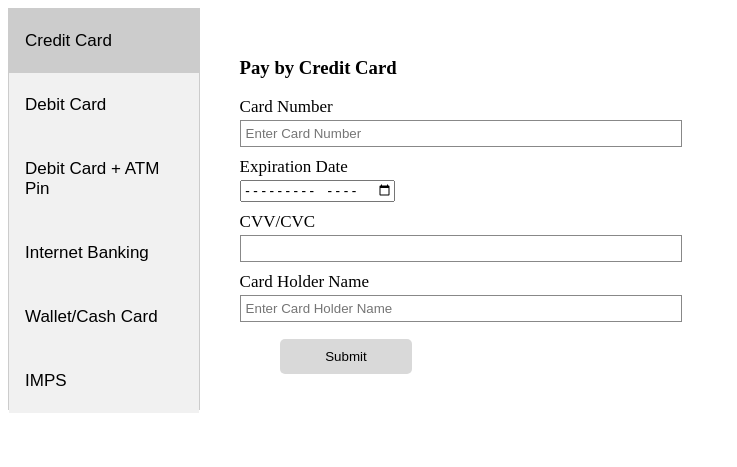
After one commit to Surajk7725/SDP_PFSD, a Django app: page /payment in a window 1280 px wide. The commit adds this page. Shown: the top 467 px of the page, without its empty margins (0-737 px from the left). Run offline with Django 4.2, Linux system fonts and the light colour scheme.

```diff
--- a/pythonProject1-master/SDP-proj/MyApp/models.py
+++ b/pythonProject1-master/SDP-proj/MyApp/models.py
@@ -11,9 +11,6 @@ class Car(models.Model):
 
     def __str__(self):
         return self.car_name
-
-
-from django.db import models
 
 class Order(models.Model):
     order_id = models.AutoField(primary_key=True)
@@ -42,7 +39,6 @@ class Contact(models.Model):
     email = models.CharField(max_length=150, default="")
     phone_number = models.CharField(max_length=15, default="")
     message = models.TextField(max_length=500, default="")
-
     def __str__(self):
         return self.name
 
--- a/pythonProject1-master/SDP-proj/MyApp/urls.py
+++ b/pythonProject1-master/SDP-proj/MyApp/urls.py
@@ -16,5 +16,7 @@ urlpatterns = [
     path("bill1",views.order1,name = "bill1"),
     path("bill2",views.order2,name = "bill2"),
     path("contact",views.contact,name = 'contact'),
-
+    path("handle",views.handle,name = 'handle'),
+    path("payment", views.payment, name="payment"),
+    path("faqs", views.faqs, name="faqs"),
     ]
--- a/pythonProject1-master/SDP-proj/MyApp/views.py
+++ b/pythonProject1-master/SDP-proj/MyApp/views.py
@@ -1,9 +1,10 @@
-from django.shortcuts import render, redirect
 from django.contrib.auth.models import User
 from django.contrib import messages
+from django.contrib.auth import authenticate, login, logout
+from django.contrib.auth.models import User
 from django.core.mail import send_mail
-from django.contrib.auth import authenticate, login, logout
-from .models import Car, Order, Contact,Bike,Bus,OrderBike,OrderBus
+
+from .models import Car, Contact, Bike, Bus, OrderBike, OrderBus ,Order
 
 
 def initial(request):
@@ -13,6 +14,8 @@ def initial(request):
 def index(request):
     return render(request, 'index.html')
 
+def faqs(request):
+    return render(request, 'faqs.html')
 
 def about(request):
     return render(request, 'about.html ')
@@ -111,10 +114,6 @@ def bill2(request):
     params = {'buses': buses}
     return render(request, 'bill2.html', params)
 
-
-from django.shortcuts import render, redirect
-from .models import Order
-
 def order(request):
     if request.method == "POST":
         billname = request.POST.get('billname', '')
@@ -145,7 +144,7 @@ def order(request):
         order = Order(name=billname, email=billemail, phone=billphone, address=billaddress, city=billcity, cars=cars11,
                       days_for_rent=dayss, date=date, loc_from=fl, loc_to=tl,aadhar_card=aadhar_card, driving_license=driving_license, passport_photo=passport_photo)
         order.save()
-        return redirect('home')
+        return redirect('payment')
     else:
         print("error")
         return render(request, 'bill.html')
@@ -181,7 +180,7 @@ def order1(request):
         order = OrderBike(name=billname, email=billemail, phone=billphone, address=billaddress, city=billcity, bike=bikes11,
                       days_for_rent=dayss, date=date, loc_from=fl, loc_to=tl,aadhar_card=aadhar_card, driving_license=driving_license, passport_photo=passport_photo)
         order.save()
-        return redirect('home')
+        return redirect('payment')
     else:
         print("error")
         return render(request, 'bill1.html')
@@ -216,11 +215,13 @@ def order2(request):
         order = OrderBus(name=billname, email=billemail, phone=billphone, address=billaddress, city=billcity, bus=buses11,
                       days_for_rent=dayss, date=date, loc_from=fl, loc_to=tl,aadhar_card=aadhar_card, driving_license=driving_license, passport_photo=passport_photo)
         order.save()
-        return redirect('home')
+        return redirect('payment')
     else:
         print("error")
         return render(request, 'bill2.html')
 
+
+from django.shortcuts import render, redirect
 
 def contact(request):
     if request.method == "POST":
@@ -238,4 +239,17 @@ def contact(request):
             [contactemail],
             fail_silently=False,
         )
-    return render(request, 'contact.html ')
+        # Redirect to contact details page with the current date
+        return redirect('home')
+
+    return render(request, 'contact.html')
+
+
+def handle(request):
+    contacts = Contact.objects.filter()
+    return render(request, 'handle.html', {'contacts': contacts})
+
+def payment(request):
+    value=2500
+    messages.success(request, 'Payment successful!')
+    return render(request, "payment.html", {"value": value})
--- a/pythonProject1-master/SDP-proj/templates/base.html
+++ b/pythonProject1-master/SDP-proj/templates/base.html
@@ -38,6 +38,9 @@
             </li>
             <li class="nav-item active">
               <a class="nav-link" href="/about">About Us</a>
+            </li>
+              <li class="nav-item active">
+              <a class="nav-link" href="/faqs">FAQs</a>
             </li>
             {%if user.is_authenticated%}
 
--- a/pythonProject1-master/SDP-proj/templates/bill.html
+++ b/pythonProject1-master/SDP-proj/templates/bill.html
@@ -166,7 +166,7 @@
       </div>
     </div>
   </div>
-  <button class="btn btn-primary " type="submit"  >Confirm Booking</button>
+  <button class="btn btn-primary " type="submit"  href="payment.html">Confirm Booking</button>
 
 </div>
 </form>
--- a/pythonProject1-master/SDP-proj/templates/contact.html
+++ b/pythonProject1-master/SDP-proj/templates/contact.html
@@ -21,7 +21,8 @@
 
                       </div>
 
-                      <form method="post"  action="/contact">
+                      <form method="post" action="{% url 'contact' %}">
+
                         {%csrf_token%}
 
                         <div class="form-outline mb-4">
--- /dev/null
+++ b/pythonProject1-master/SDP-proj/templates/payment.html
@@ -0,0 +1,223 @@
+<!DOCTYPE html>
+<html>
+<head>
+	<title>
+		Payment Page
+	</title>
+<style>
+
+.tab
+	{
+	float: left;
+	border: 1px solid #ccc;
+	background-color: #f1f1f1;
+	width: 15%;
+	height: 400px;
+	}
+
+.tab button
+	{
+	display: block;
+	background-color: inherit;
+	color: black;
+	padding: 22px 16px;
+	width: 100%;
+	border: none;
+	outline: none;
+	text-align: left;
+	cursor: pointer;
+	font-size: 17px;
+	}
+
+.tab button:hover
+	{
+	background-color: #ddd;
+	}
+
+.tab button.active
+	{
+	background-color: #ccc;
+	}
+
+
+.tabcontent
+	{
+	float: left;
+	padding: 30px 40px;
+	border: none;
+	width: 70%;
+	border-left: none;
+	height: 400px;
+	}
+
+
+input[type="text"], input[type="password"]
+	{
+	display: block;
+	box-sizing: border-box;
+	border: none;
+	border-bottom: 6px solid;
+	background: #ffffff;
+	padding: 5px;
+	margin: 0px 0px 2px 0px;
+	border: 1px solid #888888;
+	width: 50%;
+	}
+
+p
+	{
+	margin: 10px 0px 3px 0px;
+	font-size: 17px;
+	font-width: 17px strong;
+
+	}
+
+input[type="submit"], input[type="reset"]
+		{
+		background-color: #d9d9d9;
+		color: black;
+		padding: 10px 20px;
+		margin: 15px 10px 20px 40px;
+		border: none;
+		border-radius: 5px;
+		cursor: pointer;
+		width: 15%;
+		text:strong;
+		}
+
+
+</style>
+</head>
+
+<body>
+	<div class="tab">
+		<button class="tablinks" onclick="openCity(event, 'Credit Card')"id="defaultOpen">Credit Card</button>
+		<button class="tablinks" onclick="openCity(event, 'Debit Card')">Debit Card</button>
+		<button class="tablinks" onclick="openCity(event, 'Debit Card + ATM Pin')">Debit Card + ATM Pin</button>
+		<button class="tablinks" onclick="openCity(event, 'Internet Banking')">Internet Banking</button>
+		<button class="tablinks" onclick="openCity(event, 'Wallet/Cash Card')">Wallet/Cash Card</button>
+		<button class="tablinks" onclick="openCity(event, 'IMPS')">IMPS</button>
+	</div>
+	<div id="Credit Card" class="tabcontent">
+		<h3>Pay by Credit Card</h3>
+		<p>Card Number</p>
+		<input type="text" name="card" placeholder="Enter Card Number">
+
+		<p>Expiration Date</p>
+		<input type="month" name="month" placeholder="Month">
+
+		<p>CVV/CVC</p>
+		<input type="text" name="cvv">
+
+		<p>Card Holder Name</p>
+		<input type="text" name="name" placeholder="Enter Card Holder Name">
+
+		<a href="/home>"><input type="submit" value="Submit"></a>
+	</div>
+
+	<div id="Debit Card" class="tabcontent">
+		<h3>Pay by Debit Card</h3>
+		<p>Card Number</p>
+		<input type="text" name="card" placeholder="Enter Card Number">
+
+		<p>Expiration Date</p>
+		<input type="month" name="month" placeholder="Month">
+
+		<p>CVV/CVC</p>
+		<input type="text" name="cvv">
+
+		<p>Card Holder Name</p>
+		<input type="text" name="name" placeholder="Enter Card Holder Name">
+
+		<a href="/home"><input type="submit" value="Submit"></a>
+	</div>
+
+	<div id="Debit Card + ATM Pin" class="tabcontent">
+		<h3>Pay by Debit Card + ATM Pin</h3>
+		<p>Card Number</p>
+		<input type="text" name="card" placeholder="Enter Card Number">
+
+		<p>Expiration Date</p>
+		<input type="month" name="month" placeholder="Month">
+
+		<p>CVV/CVC</p>
+		<input type="text" name="cvv">
+
+		<p>Card Holder Name</p>
+		<input type="text" name="name" placeholder="Enter Card Holder Name">
+
+		<p>Pin</p>
+		<input type="password" name="pwd" placeholder="Enter Pin">
+
+		<a href="/home"><input type="submit" value="Submit"></a>
+	</div>
+
+	<div id="Internet Banking" class="tabcontent">
+		<h3>Pay by Internet Banking</h3>
+		<p>User ID</p>
+		<input type="text" name="userid">
+
+		<p>ATM Pin/Password</p>
+		<input type="password" name="pwd">
+
+		<a href="/home"><input type="submit" value="Submit"></a>
+	</div>
+
+	<div id="Wallet/Cash Card" class="tabcontent">
+		<h3>Pay by Wallet/Cash Card</h3>
+		<p>Card Number</p>
+		<input type="text" name="card" placeholder="Enter Card Number">
+
+		<p>Pin</p>
+		<input type="password" name="pwd" placeholder="Enter Pin">
+
+		<a href="/home"><input type="submit" value="Submit"></a>
+	</div>
+
+	<div id="IMPS" class="tabcontent">
+		<h3>Pay by IMPS</h3>
+		<p>Beneficiary Mobile Number</p>
+		<input type="text" name="mobile">
+
+		<p>Beneficiary MMID</p>
+		<input type="text" name="mmid">
+
+		<p>Amount</p>
+		<input type="text" name="amount">
+
+		<p>Remarks</p>
+		<input type="text" name="remarks">
+
+		<p>Transaction Password</p>
+		<input type="password" name="pwd">
+
+		<a href="/home"><input type="submit" value="Submit"></a>
+	</div>
+
+	<script>
+		function openCity(evt, mop)
+		{
+			var i, tabcontent, tablinks;
+			tabcontent = document.getElementsByClassName("tabcontent");
+			for (i = 0; i < tabcontent.length; i++)
+			{
+				tabcontent[i].style.display = "none";
+			}
+
+			tablinks = document.getElementsByClassName("tablinks");
+			for (i = 0; i < tablinks.length; i++)
+			{
+				tablinks[i].className = tablinks[i].className.replace(" active", "");
+			}
+
+			document.getElementById(mop).style.display = "block";
+			evt.currentTarget.className += " active";
+		}
+
+		// Get the element with id="defaultOpen" and click on it
+		document.getElementById("defaultOpen").click();
+	</script>
+
+
+</body>
+</html>
```
Also changed, not shown: pythonProject1-master/SDP-proj/static/style.css (+18 -0 lines), pythonProject1-master/SDP-proj/static/style3.css (added, +47 -0 lines), pythonProject1-master/SDP-proj/templates/faqs.html (added, +127 -0 lines), pythonProject1-master/SDP-proj/templates/handle.html (added, +30 -0 lines), pythonProject1-master/SDP-proj/templates/initial.html (+7 -1 lines).
